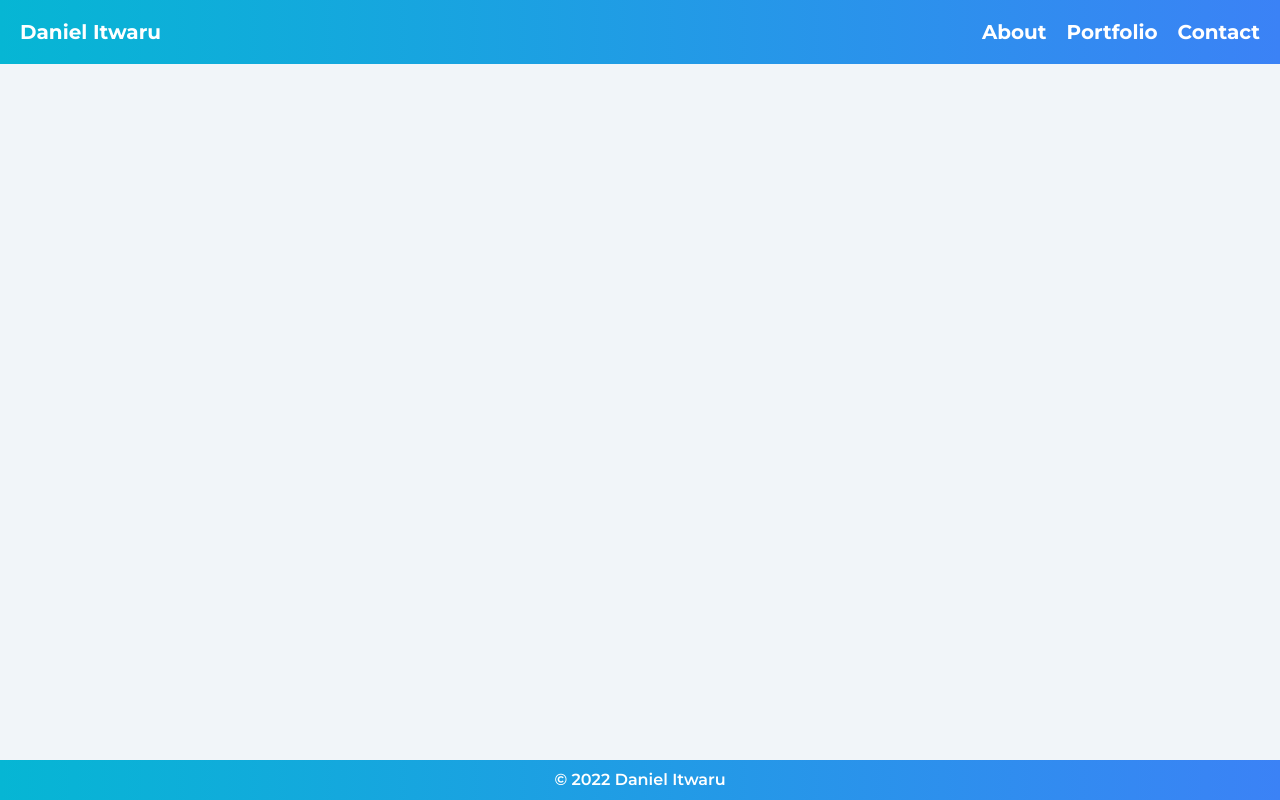
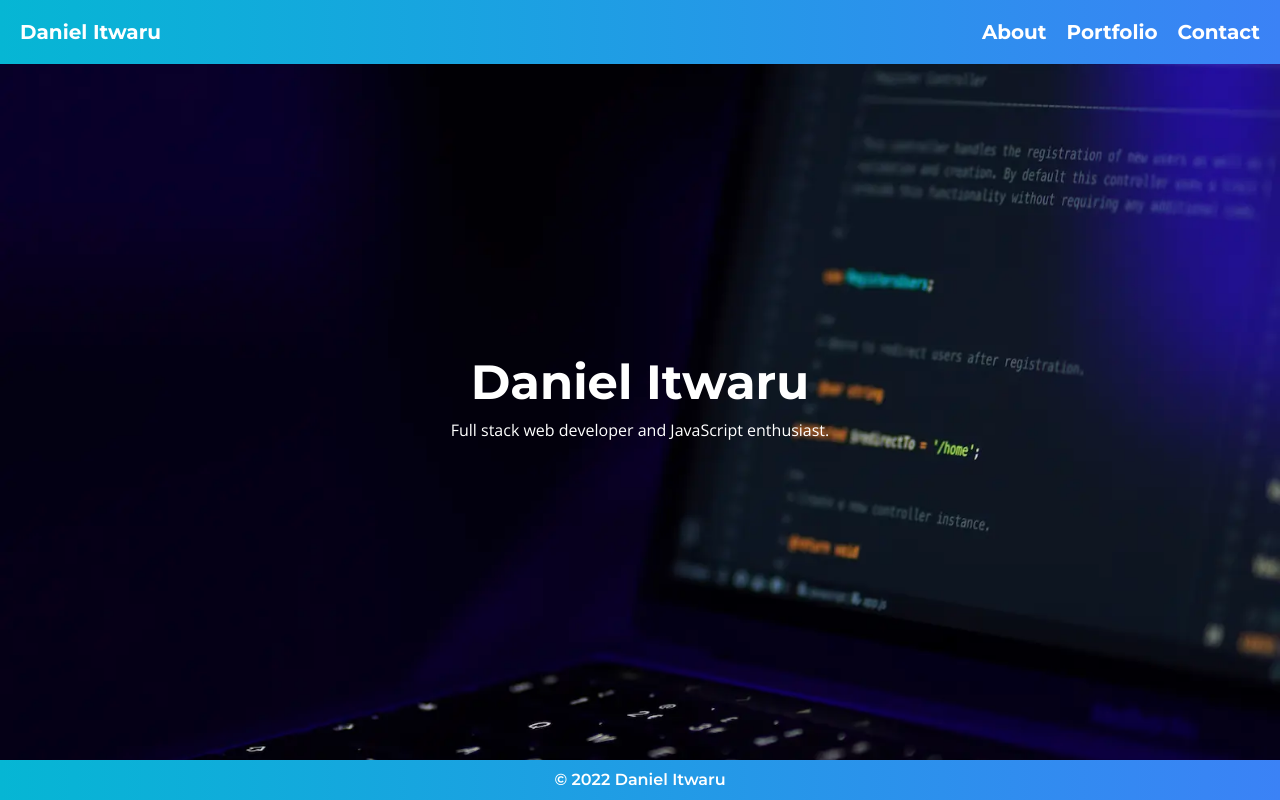
Before and after one commit to ditwaru/portfolio, a Next.js app: page / in a window 1280 px wide. Built offline with nearby package versions, Linux system fonts and the light colour scheme.

Commit message:
home page and about page updates

```diff
--- a/components/Footer.tsx
+++ b/components/Footer.tsx
@@ -1,6 +1,6 @@
 export default function Footer() {
   return (
-    <footer className="absolute bottom-0 flex h-6 w-screen items-center justify-center bg-gradient-to-r from-cyan-500 to-blue-500 py-5">
+    <footer className="absolute bottom-0 flex h-6 w-full items-center justify-center bg-gradient-to-r from-cyan-500 to-blue-500 py-5">
       <p className="text-white font-montserrat font-semibold">&copy; 2022 Daniel Itwaru</p>
     </footer>
   )
--- a/components/Navbar.tsx
+++ b/components/Navbar.tsx
@@ -8,7 +8,7 @@ export default function Navbar() {
     <nav
       className={`flex flex-col bg-gradient-to-r from-cyan-500 to-blue-500 text-white md:flex-row ${
         !hamburgerOpen && 'items-center justify-between'
-      } fixed top-0 h-16 w-screen py-4 px-5 text-xl font-bold font-montserrat transition-all duration-300 z-10 ${
+      } fixed top-0 h-16 w-full py-4 px-5 text-xl font-bold font-montserrat transition-all duration-300 z-10 ${
         hamburgerOpen && 'h-40'
       }`}
     >
--- a/pages/_document.tsx
+++ b/pages/_document.tsx
@@ -15,7 +15,9 @@ class MyDocument extends Document {
   render() {
     return (
       <Html>
-        <Head />
+        <Head>
+          <link rel="icon" href="/favicon.ico" />
+        </Head>
         <body className='font-openSans'>
           <Main />
           <NextScript />
--- a/pages/about/index.tsx
+++ b/pages/about/index.tsx
@@ -1,14 +1,15 @@
+import Head from 'next/head'
 import Link from 'next/link'
 import ContentContainer from '../../components/ContentContainer'
 
 export default function About() {
   return (
+    <>
+      <Head>
+        <title>About me</title>
+      </Head>
       <ContentContainer>
-      <section className="w-3/4 max-w-4xl">
-        <h1 className='text-2xl font-bold font-montserrat'>Daniel Itwaru</h1>
-        <p className='mb-3'>Full stack web developer and JavaScript enthusiast.</p>
-        <p>What would you like to know about me?</p>
-        <div className="flex justify-between pt-5">
+          <div className="flex justify-between space-x-5">
             <button className="cursor rounded-xl bg-gradient-to-r from-blue-500 to-cyan-700 px-3 py-2 transition-all duration-300 hover:scale-125 text-white text-sm font-bold font-montserrat">
               <Link href="/about/professional">Professional</Link>
             </button>
@@ -16,7 +17,7 @@ export default function About() {
               <Link href="/about/personal">Personal</Link>
             </button>
           </div>
-      </section>
       </ContentContainer>
+    </>
   )
 }
--- a/pages/about/personal.tsx
+++ b/pages/about/personal.tsx
@@ -6,12 +6,16 @@ import { faLongArrowAltLeft } from '@fortawesome/free-solid-svg-icons'
 import { faLongArrowAltRight } from '@fortawesome/free-solid-svg-icons'
 import { useState } from 'react'
 import { dadJokes, randomNumberGenerator } from '../../utils/dadJokes'
+import Head from 'next/head'
 
 export default function Personal() {
   const [joke, setJoke] = useState(dadJokes[randomNumberGenerator()])
 
   return (
     <div className="w-3/4 max-w-4xl my-20">
+      <Head>
+        <title>About me - personal</title>
+      </Head>
       <div className="flex justify-between">
         <Link href="/about">
           <a>
--- a/pages/about/professional.tsx
+++ b/pages/about/professional.tsx
@@ -3,6 +3,7 @@ import {
   faLongArrowAltRight,
 } from '@fortawesome/free-solid-svg-icons'
 import { FontAwesomeIcon } from '@fortawesome/react-fontawesome'
+import Head from 'next/head'
 import Image from 'next/image'
 import Link from 'next/link'
 import ContentContainer from '../../components/ContentContainer'
@@ -10,6 +11,9 @@ import ContentContainer from '../../components/ContentContainer'
 export default function Professional() {
   return (
     <div className="w-3/4 max-w-4xl py-20">
+      <Head>
+        <title>About me - professional</title>
+      </Head>
       <div className="flex justify-between pb-12">
         <Link href="/about">
           <a>
--- a/pages/contact.tsx
+++ b/pages/contact.tsx
@@ -3,6 +3,7 @@ import { useForm } from '@formspree/react';
 import { FontAwesomeIcon } from '@fortawesome/react-fontawesome';
 import { faCheckCircle } from '@fortawesome/free-solid-svg-icons'
 import ContentContainer from '../components/ContentContainer'
+import Head from 'next/head';
 
 
 export default function Contact() {
@@ -20,6 +21,9 @@ export default function Contact() {
 
   return (
     <div className='flex flex-col items-center justify-center'>
+      <Head>
+        <title>Contact me</title>
+      </Head>
       {formSubmitted.succeeded && <p className='text-center bg-green-50 border p-4 rounded-lg'>
         <FontAwesomeIcon className='text-green-400' icon={faCheckCircle} /> Your comment was sent!</p>}
       <ContentContainer>
--- a/pages/index.tsx
+++ b/pages/index.tsx
@@ -1,14 +1,18 @@
 import Head from 'next/head'
+import Image from 'next/image'
 
 export default function Home() {
   return (
-    <div>
+    <div className='flex justify-center items-center w-screen '>
       <Head>
-        <title>Create Next App</title>
-        <link rel="icon" href="/favicon.ico" />
+        <title>Daniel Itwaru&apos;s website</title>
       </Head>
-
-      <main className="flex w-3/4 flex-1 flex-col items-center justify-center px-20 text-center"></main>
-    </div>
-  )
+      <section className='text-white relative z-20 text-center'>
+        <h1 className='font-montserrat font-bold text-4xl sm:text-5xl'>Daniel Itwaru</h1>
+        <p className='mt-3 px-6'>Full stack web developer and JavaScript enthusiast.</p>
+      </section>
+      <div className='h-screen w-full absolute'>
+          <Image alt='laptop background image' layout='fill' objectFit='cover' src='/laptop-background.webp' />
+      </div>
+    </div>)
 }
--- a/pages/logout.tsx
+++ b/pages/logout.tsx
@@ -1,12 +1,19 @@
+import Head from "next/head";
 import ContentContainer from "../components/ContentContainer";
 import { dadJokes, randomNumberGenerator } from "../utils/dadJokes";
 
 export default function Logout() {
-    return <ContentContainer>
+    return (
+        <>
+            <Head>
+                <title>Logged out</title>
+            </Head>
+            <ContentContainer>
                 <div className="w-3/4 max-w-4xl">
                     <h1 className="font-montserrat font-bold text-2xl">You&apos;re logged out. Thanks for stopping by!</h1>
                     <p className="my-3">Here&apos;s a dad joke for the road.</p>
                     <button className="rounded-lg bg-gray-200 text-lg font-semibold font-montserrat px-3 py-1 hover:bg-cyan-600 hover:text-white transition" onClick={() => alert(dadJokes[randomNumberGenerator()])}>Joke Button</button>
                 </div>
             </ContentContainer>
+        </>)
 }
--- a/pages/portfolio.tsx
+++ b/pages/portfolio.tsx
@@ -1,11 +1,15 @@
+import Link from 'next/link'
+import { useUser } from '@auth0/nextjs-auth0'
+import Head from 'next/head';
 import ContentContainer from '../components/ContentContainer'
-import Link from 'next/link'
-import { useState } from 'react'
-import { useUser } from '@auth0/nextjs-auth0'
 
 export default function Portfolio() {
   const { user, error, isLoading } = useUser();
   return (
+    <>
+      <Head>
+        <title>Portfolio</title>
+      </Head>
       <ContentContainer>
         <div className="w-3/4 max-w-4xl my-20">
           {!user ? (
@@ -61,5 +65,6 @@ export default function Portfolio() {
           )}
         </div>
       </ContentContainer>
+    </>
   )
 }
```
Also changed, not shown: public/laptop-background.webp (added). Lines whose indentation alone changed are shown as unchanged.
